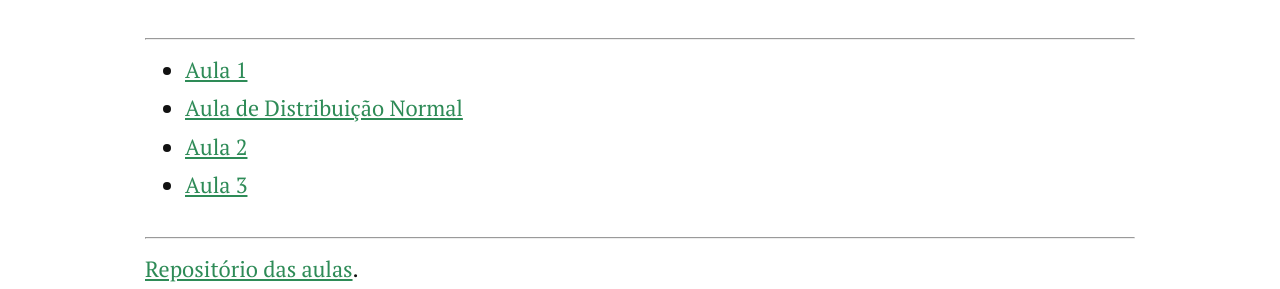
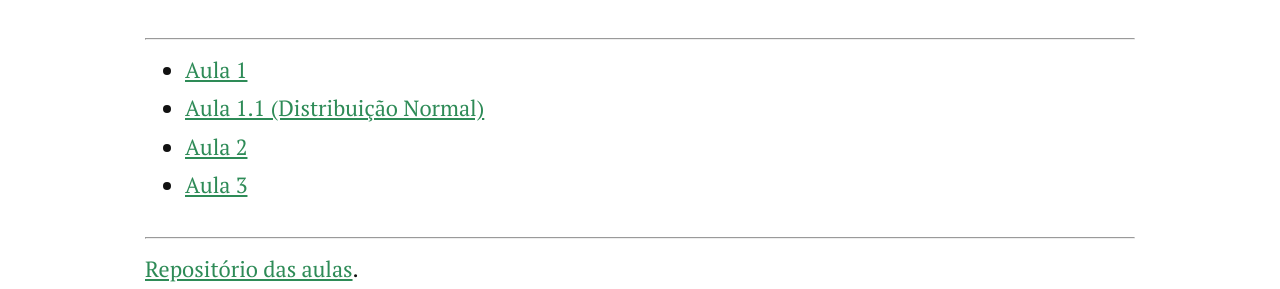
Before and after one commit to maf261/maf261.github.io, a Jekyll site: the page built from aulas.md, in a window 1280 px wide. Shown: the part 371-660 px from the top of the page. Built offline with Jekyll 4.4.1, drawn with Linux system fonts in a browser that asks for light colours; nearby versions of some CDN libraries.

Commit message:
Aula 1.1

```diff
--- a/aulas.md
+++ b/aulas.md
@@ -10,7 +10,7 @@ description: Página com as aulas da disciplina.
 ---
 
 * [Aula 1][aula1]
-* [Aula de Distribuição Normal][normal]
+* [Aula 1.1 (Distribuição Normal)][normal]
 * [Aula 2][aula2]
 * [Aula 3][aula3]
 
```
